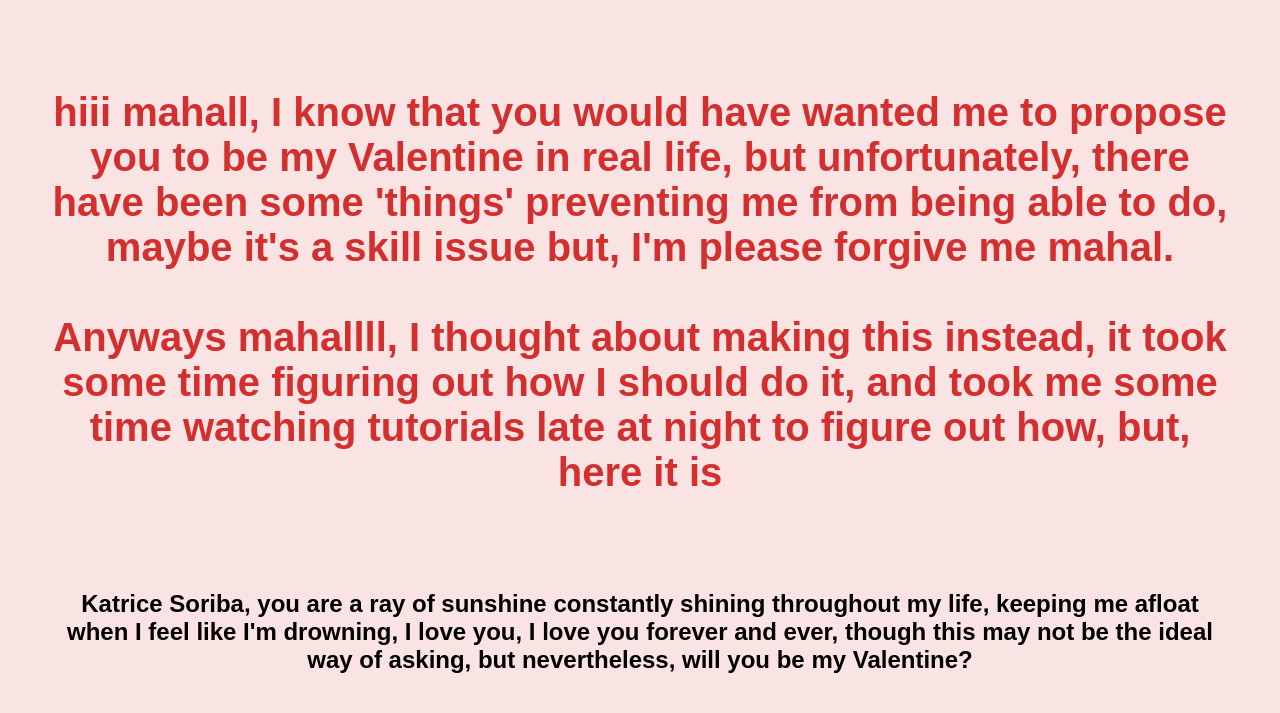
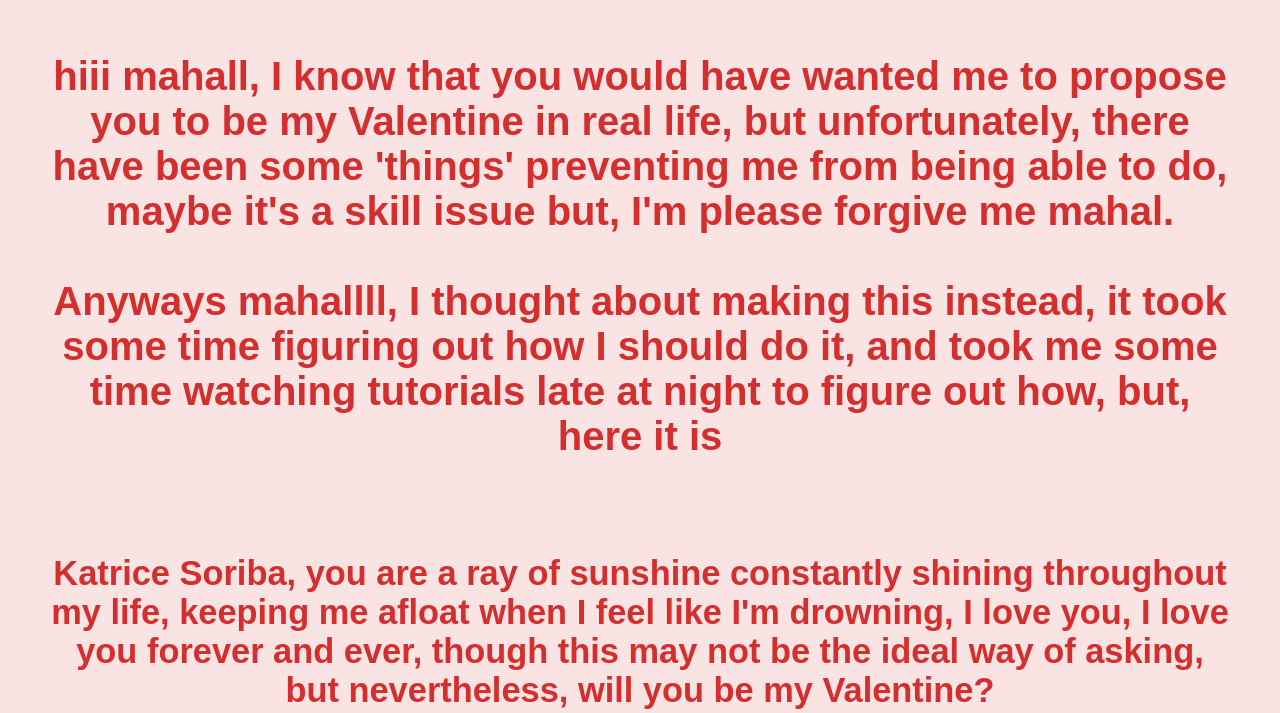
Before and after one commit to surpenov/Project-14, a plain HTML site: page index.html in a window 1280 px wide. Shown: the part 121-834 px from the top of the page. Drawn offline with Linux system fonts and the light colour scheme; no server answers.

Commit message:
Update styles.css

```diff
--- a/styles.css
+++ b/styles.css
@@ -15,6 +15,11 @@ body {
 
   h1 {
     font-size: 2.5em;
+    color: #d32f2f;
+  }
+
+  h2 {
+    font-size: 2.15em;
     color: #d32f2f;
   }
 
```
